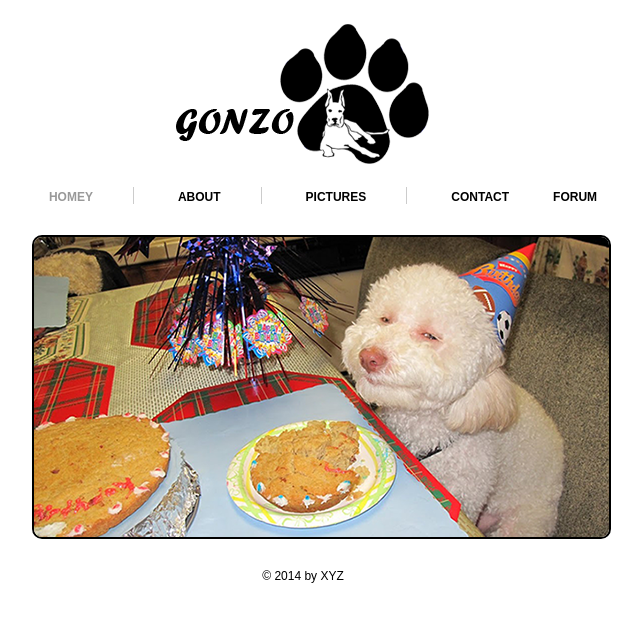
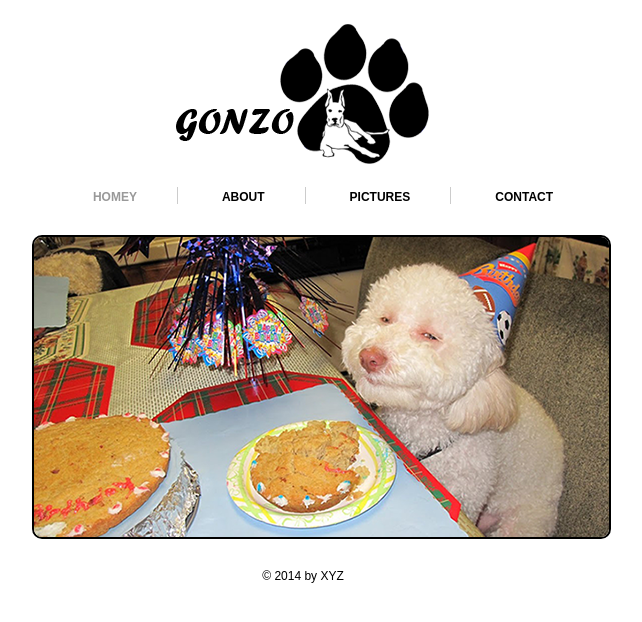
Before and after one commit to safaltamanandhar/tutorials, a plain HTML site: page index.html in a window 1280 px wide. Shown: the whole page, without its empty margins (337-979 px from the left). Drawn offline with Linux system fonts and the light colour scheme.

Commit message:
new commit on index.html - deletion of forum menu

```diff
--- a/index.html
+++ b/index.html
@@ -30,7 +30,6 @@
 			<li><a href="about.html">ABOUT</a></li>
 			<li><a href="picture.html">PICTURES</a></li>
 			<li class="bdr"><a class="pdg" href="contact.html">CONTACT</a></li>
-			<li class="bdr"><a class="pdg" href="contact.html">Forum</a></li>
 		</ul>
 	</div>
 <!--==============================Navigatin Ends=============================-->
```
